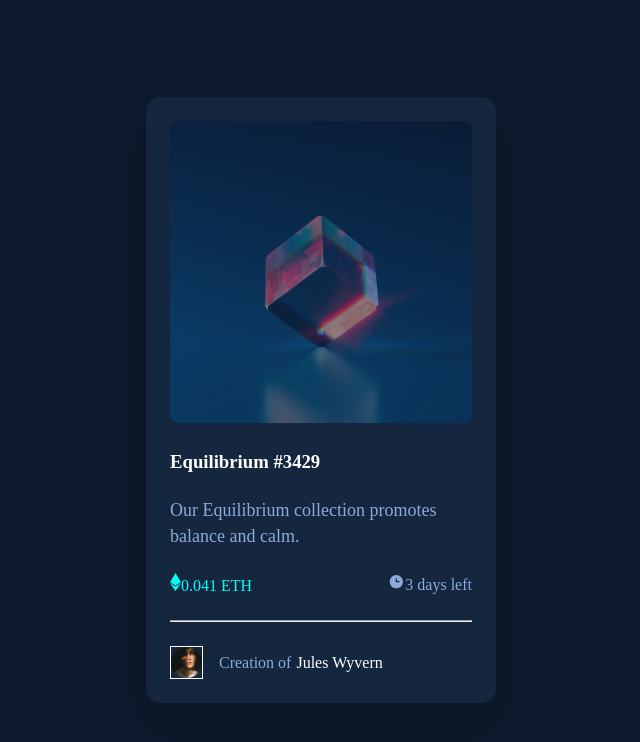
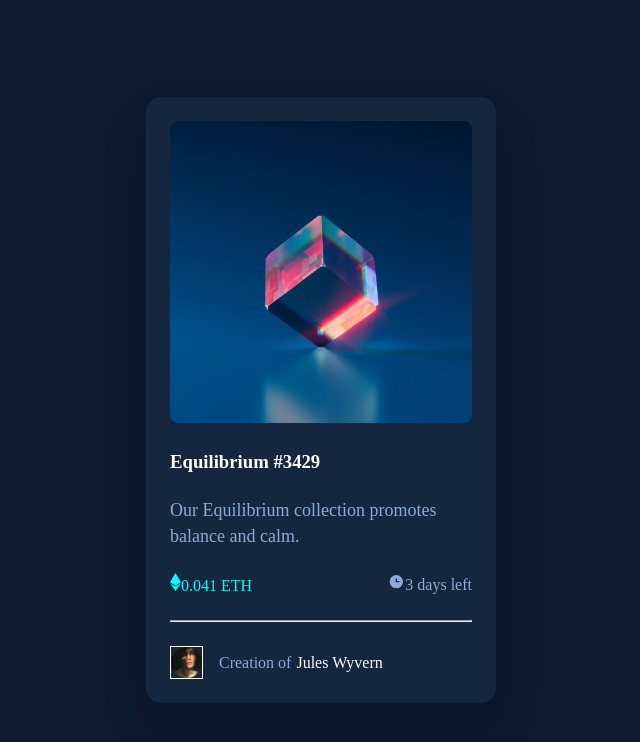
Before and after one commit to gilmore-1/nft-preview-card, a React (Vite) app: page / in a window 1280 px wide. Shown: the top 742 px of the page, without its empty margins (319-959 px from the left). Built offline with nearby package versions, Linux system fonts and the light colour scheme.

Commit message:
update card styles

```diff
--- a/src/components/Card/CardStyled.ts
+++ b/src/components/Card/CardStyled.ts
@@ -14,12 +14,10 @@ export const ImageOne = styled.img`
   height: 100%;
   border-radius: 8px;
   cursor: pointer;
-  opacity: 0.5;
   background-color: #00FFF8;
 
   :hover {
-    background: green;
-    border-radius: 81px;
+    opacity: 0.5;
  }
 `;
 export const H3 = styled.h3`
```
